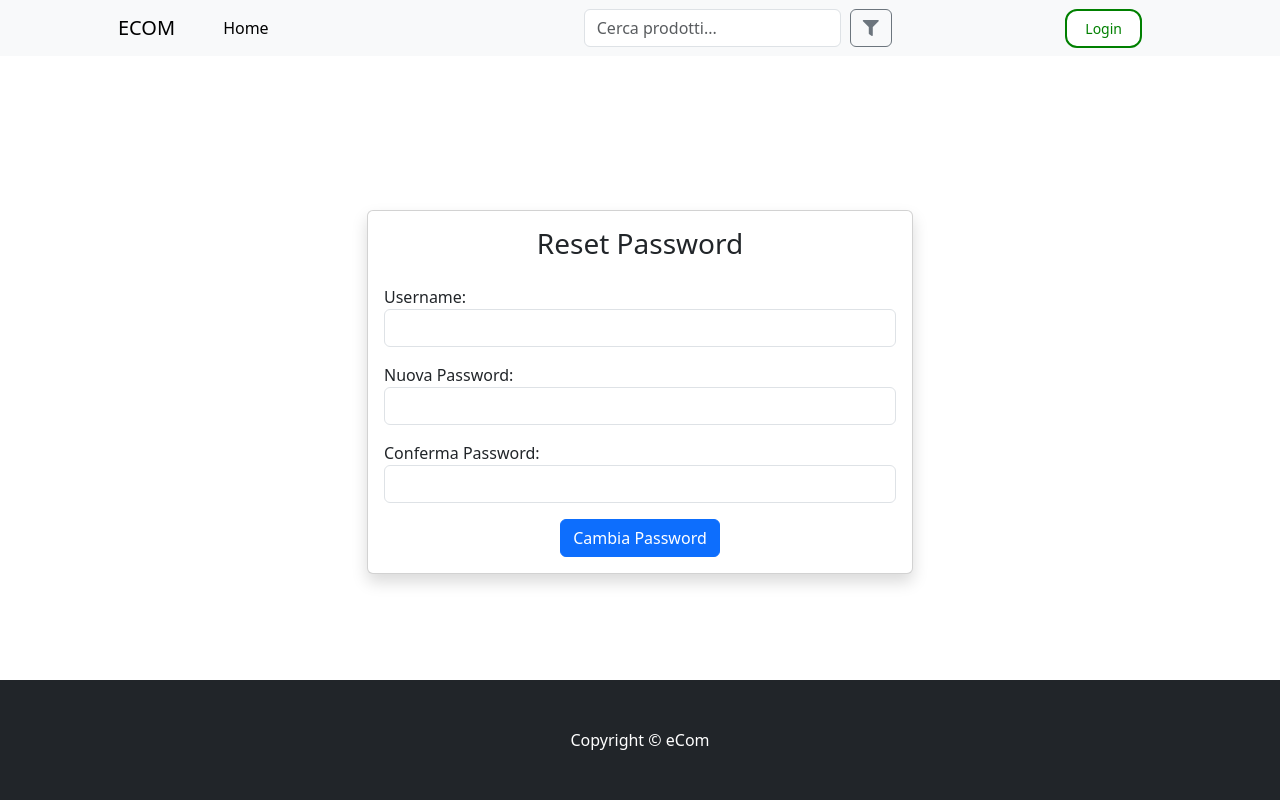
After one commit to gabrieledavena/eCom, a Django app: page /account/password-reset/ in a window 1280 px wide. The commit adds this page. Run offline with Django 5.2, Linux system fonts and the light colour scheme; data comes from the database, SQL or seed files in the repository; both versions use the stored data as it was after the commit; some libraries are stand-ins or nearby versions.

Commit message:
Recupero password

```diff
--- a/account/forms.py
+++ b/account/forms.py
@@ -34,3 +34,27 @@ class ProductForm(forms.ModelForm):
                 'class': 'form-control',  # Fallback styling (for non-template tweaks users)
             }),
         }
+
+class PasswordResetForm(forms.Form):
+    username = forms.CharField(
+        label="Username",
+        widget=forms.TextInput(attrs={'class': 'form-control'})
+    )
+    new_password = forms.CharField(
+        label="Nuova Password",
+        widget=forms.PasswordInput(attrs={'class': 'form-control'})
+    )
+    confirm_password = forms.CharField(
+        label="Conferma Password",
+        widget=forms.PasswordInput(attrs={'class': 'form-control'})
+    )
+
+    def clean(self):
+        cleaned_data = super().clean()
+        username = cleaned_data.get('username')
+        password = cleaned_data.get("new_password")
+        confirm_password = cleaned_data.get("confirm_password")
+
+        if password != confirm_password:
+            raise forms.ValidationError("Le password non corrispondono.")
+        return cleaned_data
--- /dev/null
+++ b/account/templates/account/reset_password.html
@@ -0,0 +1,25 @@
+
+
+{% extends "base.html" %}
+
+{% block content %}
+
+<div class="container mt-5">
+    <div class="row justify-content-center">
+        <div class="col-md-6">
+            <div class="card shadow">
+                <div class="card-body">
+                    <h3 class="text-center mb-4">Reset Password</h3>
+                    <form method="post">
+                        {% csrf_token %}
+                        {{ form.as_p }}
+                        <div class="text-center">
+                            <button type="submit" class="btn btn-primary">Cambia Password</button>
+                        </div>
+                    </form>
+                </div>
+            </div>
+        </div>
+    </div>
+</div>
+{% endblock %}
--- a/account/urls.py
+++ b/account/urls.py
@@ -8,6 +8,8 @@ from django.contrib.auth import views as auth_views
 app_name = 'account'
 
 urlpatterns = [
+
+    path("password-reset/", reset_password_view, name="password_reset"),
 
     path("login/", auth_views.LoginView.as_view(), name="login"),
     path("logout/", auth_views.LogoutView.as_view(), name="logout"),
--- a/account/views.py
+++ b/account/views.py
@@ -1,17 +1,18 @@
 
 from django.contrib.auth.decorators import login_required
+from django.contrib.auth.models import User
 from django.urls import reverse
 from django.contrib.auth.password_validation import validate_password
 from django.core.exceptions import ValidationError
 
 from django.contrib.auth.mixins import LoginRequiredMixin
 from django.shortcuts import render, redirect, get_object_or_404
-from django.contrib.auth import login
+from django.contrib.auth import login, update_session_auth_hash
 from django.utils.functional import empty
 
 from checkout.models import Order
 from reviews.models import Review
-from .forms import UserRegistrationForm, CustomerProfileForm, ProductForm
+from .forms import UserRegistrationForm, CustomerProfileForm, ProductForm, PasswordResetForm
 from .models import Supplier
 from store.models import Customer, Prodotto
 # Create your views here.
@@ -49,6 +50,30 @@ def register(request):
         user_form = UserRegistrationForm()
 
     return render(request, 'account/register.html', {'user_form': user_form})
+
+def reset_password_view(request):
+    if request.method == 'POST':
+        form = PasswordResetForm(request.POST)
+        if form.is_valid():
+            new_password = form.cleaned_data['new_password']
+            username = form.cleaned_data['username']
+            try:
+                user = User.objects.get(username=username)
+            except User.DoesNotExist:
+                messages.error(request, 'Inserisci un username esistente')
+                return redirect('account:password_reset')
+            user.set_password(new_password)
+            user.save()
+
+            # Aggiorna la sessione dell'utente per evitare il logout
+            update_session_auth_hash(request, user)
+
+            messages.success(request, "La password è stata cambiata con successo!")
+            return redirect('account:login')  # Modifica con la tua URL per il profilo
+    else:
+        form = PasswordResetForm()
+
+    return render(request, 'account/reset_password.html', {'form': form})
 
 class CustomerUpdateView(LoginRequiredMixin, UpdateView):
     model = Customer
@@ -115,6 +140,7 @@ class SupplierProfileView(LoginRequiredMixin, DetailView):
         return super().dispatch(request, *args, **kwargs)
 
 
+@login_required
 def addproduct(request):  # Assicurati che sia 'supplier_id'
     # Cerca il fornitore con il supplier_id e verificane la proprietà
 
@@ -133,6 +159,7 @@ def addproduct(request):  # Assicurati che sia 'supplier_id'
 
     return render(request, 'account/add_product.html', {'form': form, 'supplier': supplier})
 
+@login_required
 def delete_product(request, pk):
     product = get_object_or_404(Prodotto, id=pk)
     print(f"Attempting to delete product: {product.nome}")
--- a/checkout/views.py
+++ b/checkout/views.py
@@ -1,4 +1,5 @@
 from itertools import product
+from pyexpat.errors import messages
 
 from django.contrib.admin.views.decorators import staff_member_required
 from django.contrib.auth.decorators import login_required
@@ -9,6 +10,8 @@ from django.utils import timezone
 from account.models import Supplier
 from cart.cart import Cart
 from checkout.models import Notification, Order, OrderItem
+from django.contrib import messages
+
 
 
 # Create your views here.
@@ -27,6 +30,9 @@ def mark_as_read(request, notification_id):
 
 @login_required
 def checkout(request):
+    if request.user.is_staff:
+        messages.success(request, 'Devi essere un customer')
+        return redirect('account:login')
     cart = Cart(request)
     suppliers = cart.get_suppliers()
     for supplier in suppliers:
--- a/reviews/views.py
+++ b/reviews/views.py
@@ -1,3 +1,4 @@
+from django.contrib.auth.decorators import login_required
 from django.shortcuts import render, get_object_or_404, redirect
 
 from checkout.models import Order
@@ -5,6 +6,7 @@ from reviews.forms import ReviewForm
 
 
 # Create your views here.
+@login_required
 def create_review(request, order_id):
     order = get_object_or_404(Order, pk=order_id)
     if request.method == 'POST':
--- a/templates/registration/login.html
+++ b/templates/registration/login.html
@@ -43,6 +43,7 @@
                             <br>
 
                             <div style="text-align: center;"><p class="mt-2">Non hai un account? <a href="{% url 'account:register' %}">Registrati qui</a>.</p></div>
+                            <div style="text-align: center;"><p class="mt-2">Dimenticato la password? <a href="{% url 'account:password_reset' %}">Recupera qui</a>.</p></div>
 
 
 
```
Also changed, not shown: account/templates/account/customerprofile.html (+24 -14 lines), db.sqlite3.
